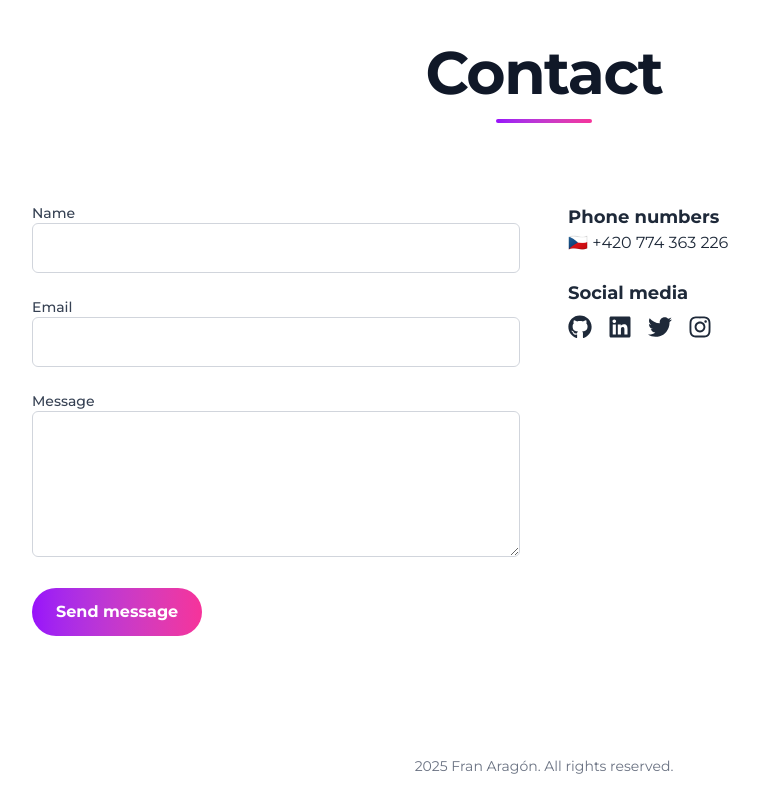
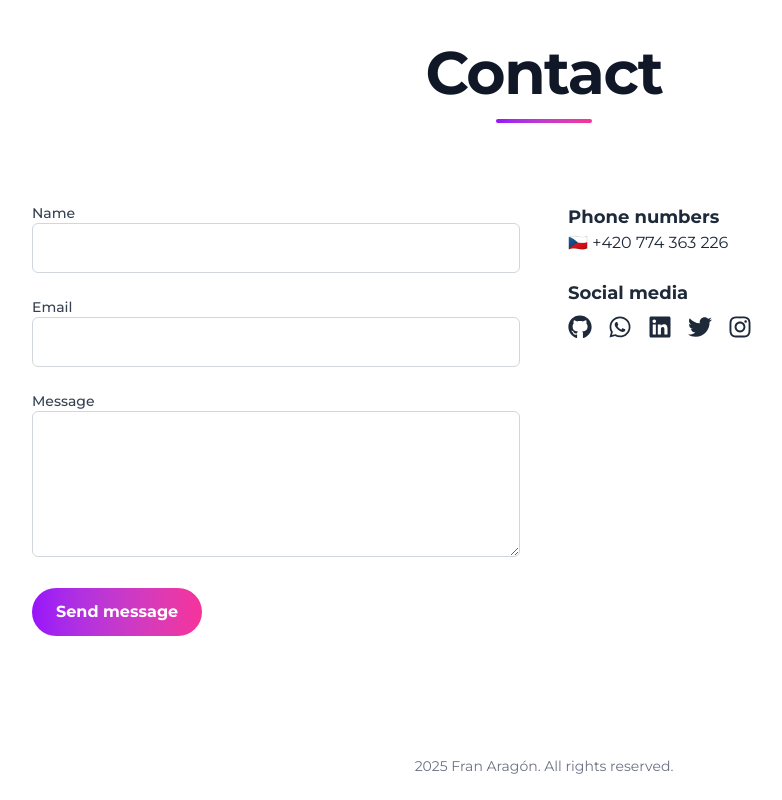
Before and after one commit to franaragondev/franaragondev, a Next.js app: page /en in a window 1280 px wide. Shown: the part 3885-4685 px from the top of the page, without its empty margins (96-878 px from the left). Built offline with nearby package versions, Linux system fonts and the light colour scheme.

Commit message:
add whatsapp icon in contact section

```diff
--- a/src/components/layout/ContactSection.tsx
+++ b/src/components/layout/ContactSection.tsx
@@ -1,7 +1,13 @@
 "use client";
 
 import { useState, useRef } from "react";
-import { FaInstagram, FaTwitter, FaLinkedin, FaGithub } from "react-icons/fa";
+import {
+  FaInstagram,
+  FaTwitter,
+  FaLinkedin,
+  FaGithub,
+  FaWhatsapp,
+} from "react-icons/fa";
 import { useTranslations } from "next-intl";
 
 export default function ContactSection() {
@@ -105,7 +111,7 @@ export default function ContactSection() {
           <button
             type="submit"
             disabled={status === "loading"}
-            className="bg-gradient-to-r from-purple-600 to-pink-500 text-white px-6 py-3 rounded-full font-semibold hover:opacity-90 transition flex items-center justify-center gap-2 disabled:opacity-50"
+            className="cursor-pointer bg-gradient-to-r from-purple-600 to-pink-500 text-white px-6 py-3 rounded-full font-semibold hover:opacity-90 transition flex items-center justify-center gap-2 disabled:opacity-50"
           >
             {status === "loading" ? (
               <svg
@@ -149,7 +155,11 @@ export default function ContactSection() {
             <h3 className="text-lg font-semibold">{t("phone")}</h3>
             <p>
               🇨🇿{" "}
-              <a href="https://wa.me/420774363226" target="_blank">
+              <a
+                href="https://wa.me/420774363226"
+                className="hover:text-pink-500 transition"
+                target="_blank"
+              >
                 +420 774 363 226
               </a>
             </p>
@@ -165,6 +175,14 @@ export default function ContactSection() {
                 className="hover:text-pink-500 transition"
               >
                 <FaGithub />
+              </a>
+              <a
+                href="https://wa.me/420774363226"
+                target="_blank"
+                rel="noopener noreferrer"
+                className="hover:text-pink-500 transition"
+              >
+                <FaWhatsapp />
               </a>
               <a
                 href="https://www.linkedin.com/in/fran-aragon-simon/"
```
